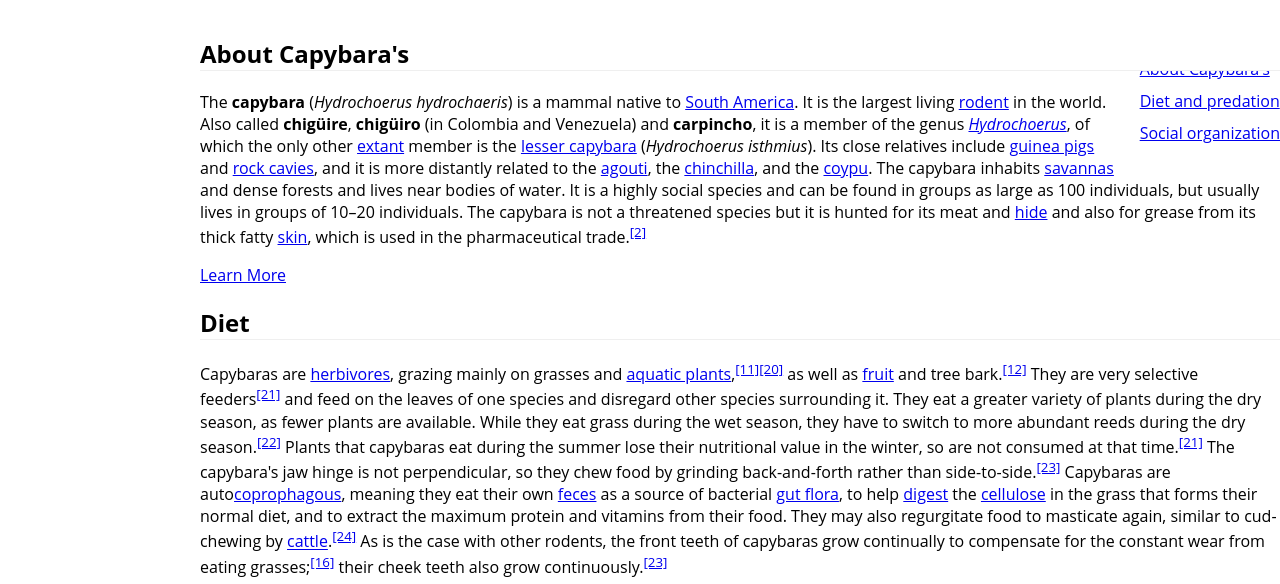
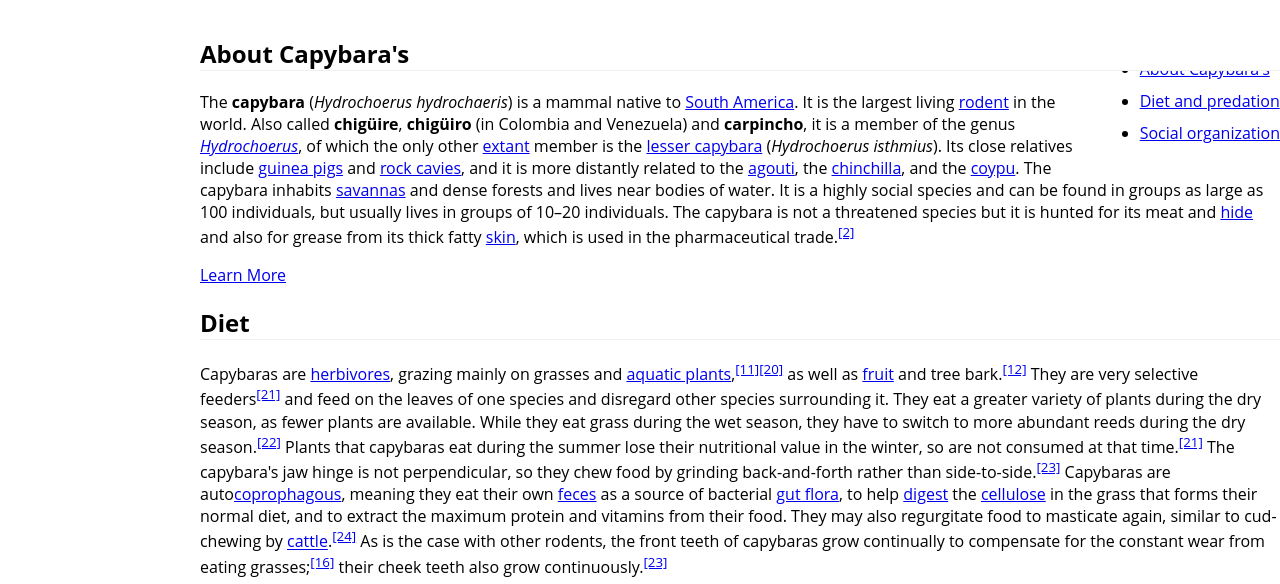
Before and after one commit to Ate01/Opdracht-repareer-website, a plain HTML site: page index.html in a window 1280 px wide. Shown: the part 216-800 px from the top of the page. Drawn offline with Linux system fonts and the light colour scheme.

Commit message:
.page-nav ul weg

```diff
--- a/index.css
+++ b/index.css
@@ -76,12 +76,7 @@ img{
  float: right;
 }
 
-  .page-nav ul {
-    list-style-type: none;
-    padding-left: 20px;
-  }
-
-    .page-nav ul li {
+     .page-nav ul li {
       transition: all 300ms ease;
       left: 0px;
       position: relative;
```
